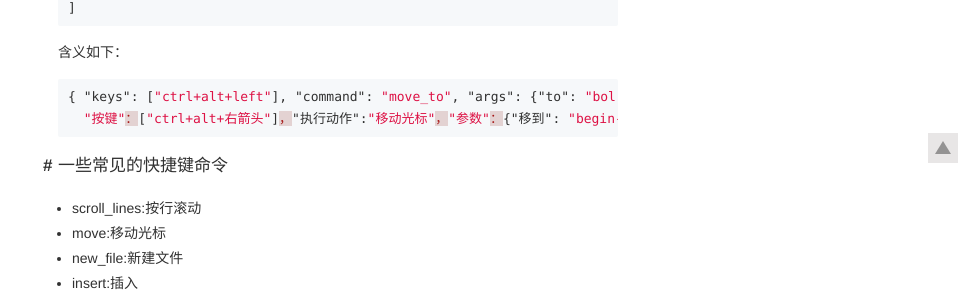
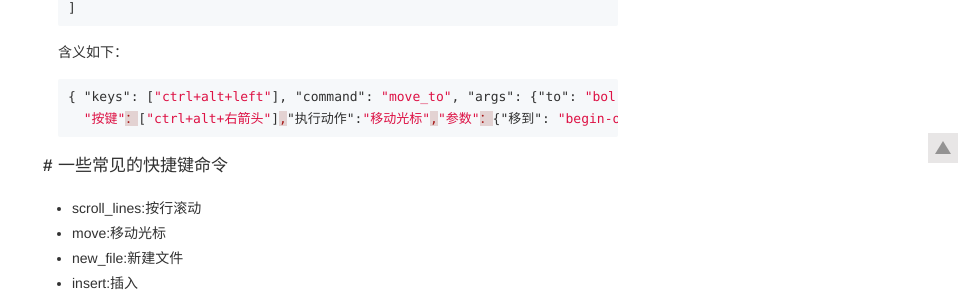
Before and after one commit to sorenchiron/sorenchiron.github.io, a Jekyll site: the page built from _posts/2022-01-15-Sublime-select-till-the-end-of-lines-如何从当前光标选择至行尾.md, in a window 1280 px wide. Shown: the part 777-1077 px from the top of the page, without its empty margins (302-1280 px from the left). Built offline with Jekyll 4.4.1, drawn with Linux system fonts in a browser that asks for light colours.

Commit message:
recover lost content: fix typos

````diff
--- a/_posts/2022-01-15-Sublime-select-till-the-end-of-lines-如何从当前光标选择至行尾.md
+++ b/_posts/2022-01-15-Sublime-select-till-the-end-of-lines-如何从当前光标选择至行尾.md
@@ -34,7 +34,7 @@ tags: [文章]
 含义如下：
 ```json
 { "keys": ["ctrl+alt+left"], "command": "move_to", "args": {"to": "bol", "extend": true} }
-  "按键"：["ctrl+alt+右箭头"]，"执行动作":"移动光标"，"参数"：{"移到": "begin-of-line行首","同时延伸选区":"是"}
+  "按键"：["ctrl+alt+右箭头"],"执行动作":"移动光标","参数"：{"移到": "begin-of-line行首","同时延伸选区":"是"}
 ```
 
 # 一些常见的快捷键命令
````
